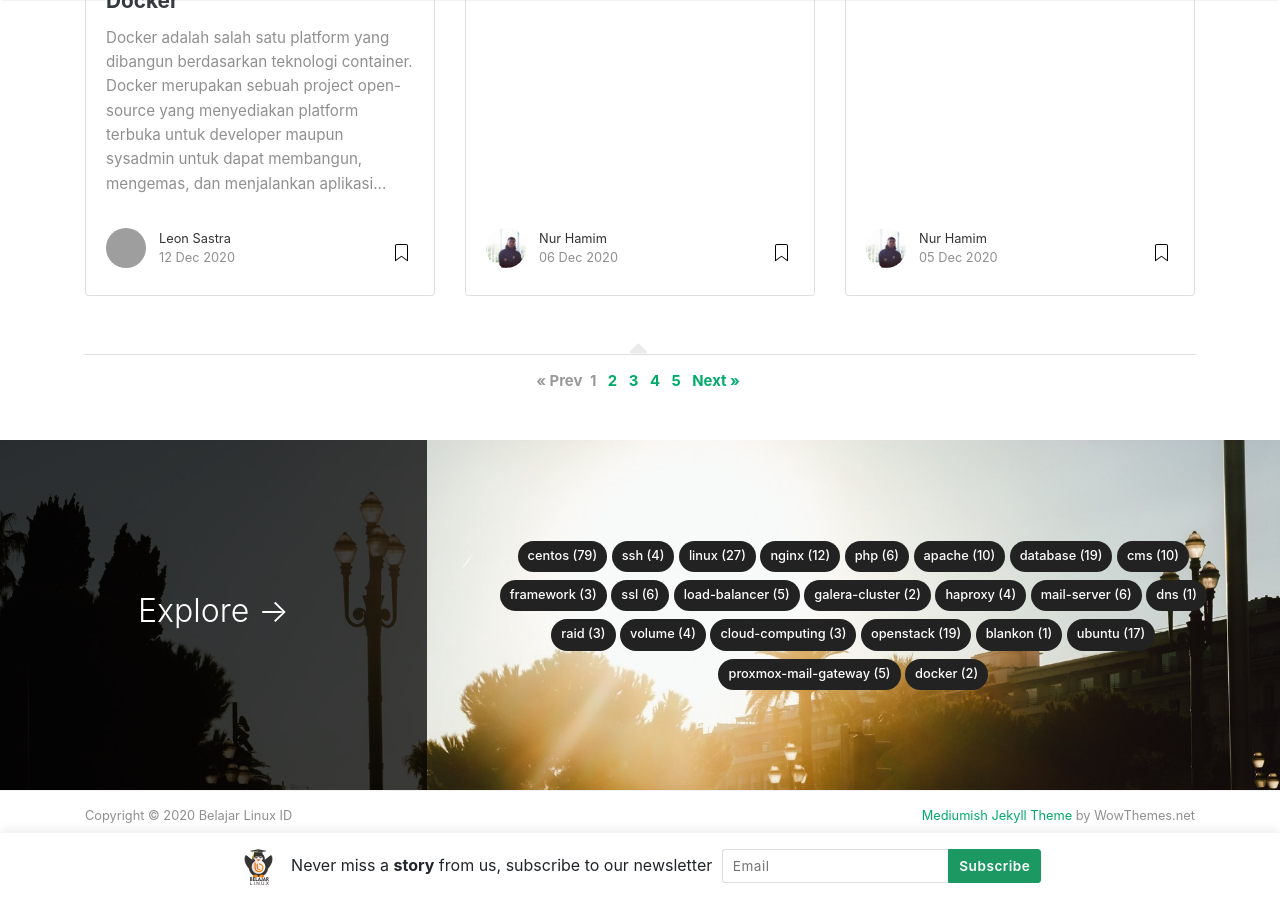
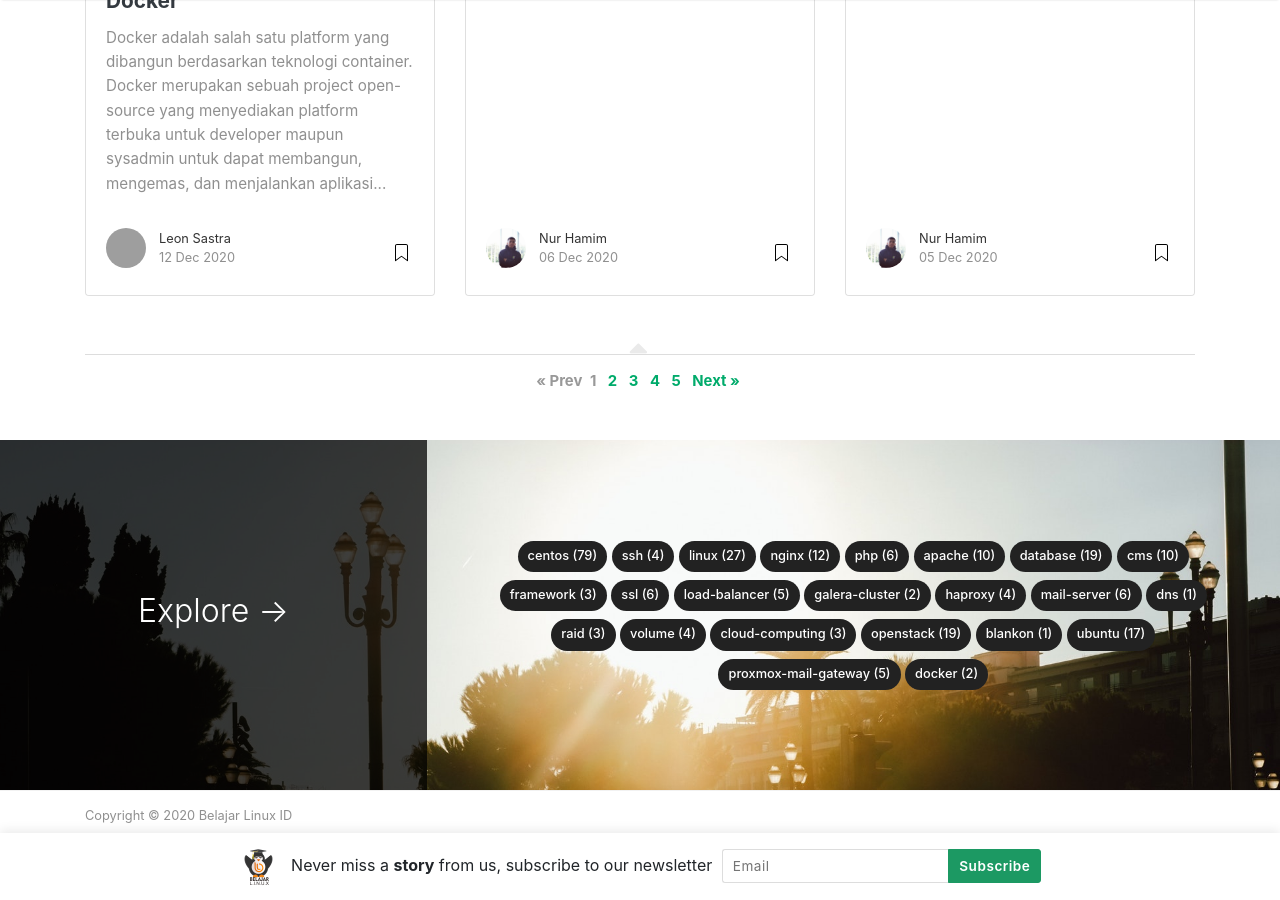
Before and after one commit to hiblinux/belajar-linux-id, a Jekyll site: the page built from index.html, in a window 1280 px wide and 900 px high, scrolled down 1963 px. Built offline with Jekyll 4.4.1, drawn with Linux system fonts in a browser that asks for light colours; nearby versions of some CDN libraries; the list of posts is cut into pages by our own code; some of the changed lines change nothing that is shown; grey boxes are pictures that could not be loaded.

Commit message:
perbaikan footer

```diff
--- a/_layouts/default.html
+++ b/_layouts/default.html
@@ -165,7 +165,7 @@
                 Copyright © {{ site.time | date: "%Y" }} {{ site.name }}
             </div>
             <div class="col-md-6 col-sm-6 text-center text-lg-right">
-                <a target="_blank" href="https://www.wowthemes.net/mediumish-free-jekyll-template/">Mediumish Jekyll Theme</a> by WowThemes.net
+		    <!-- <a target="_blank" href="https://www.wowthemes.net/mediumish-free-jekyll-template/">Mediumish Jekyll Theme</a> by WowThemes.net -->
             </div>
         </div>
     </div>
--- a/index.html
+++ b/index.html
@@ -1,6 +1,6 @@
 ---
 layout: default
-title: Home
+#title: Home
 ---
 
 {% if page.url == "/" %}
```
